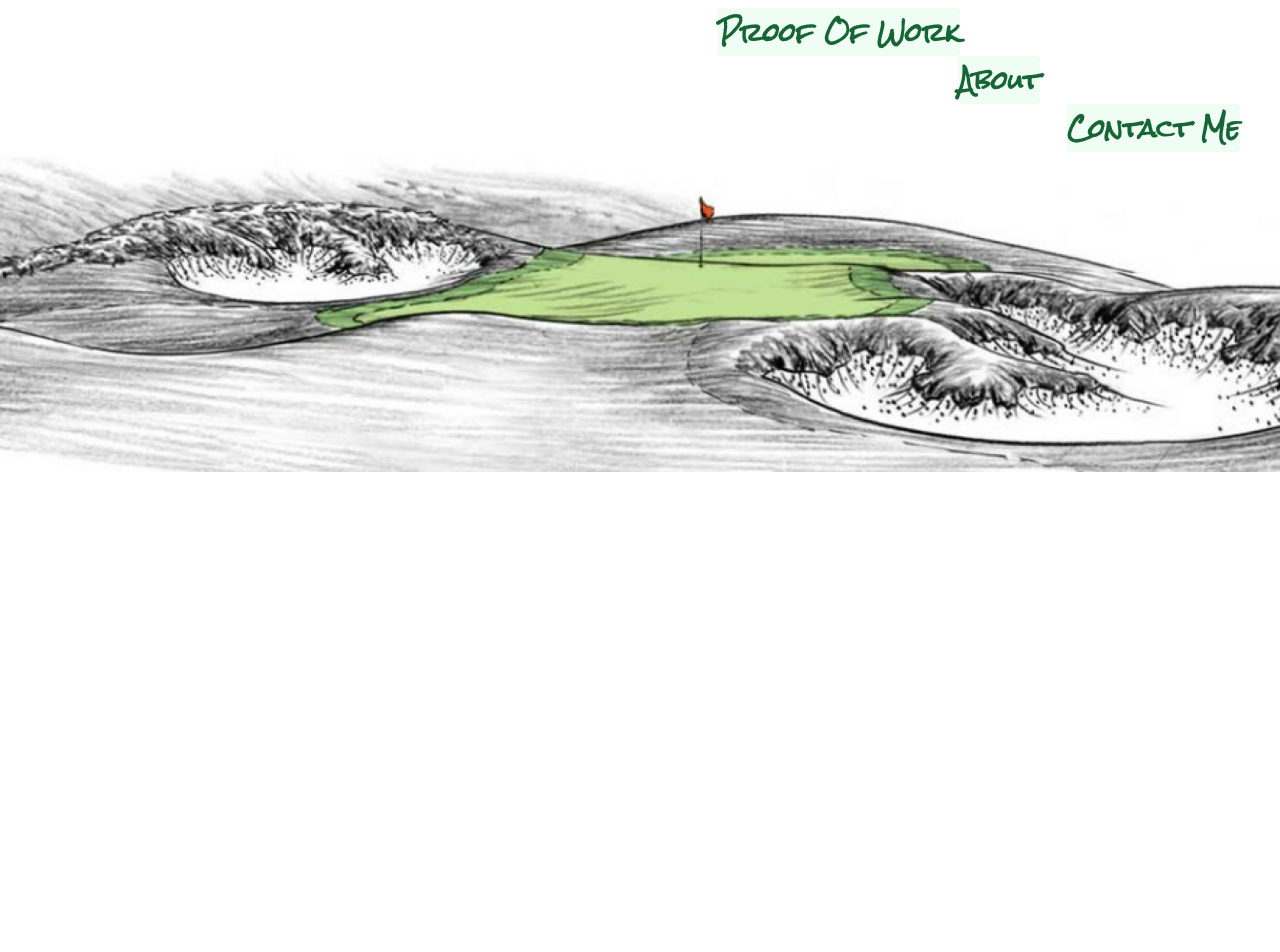
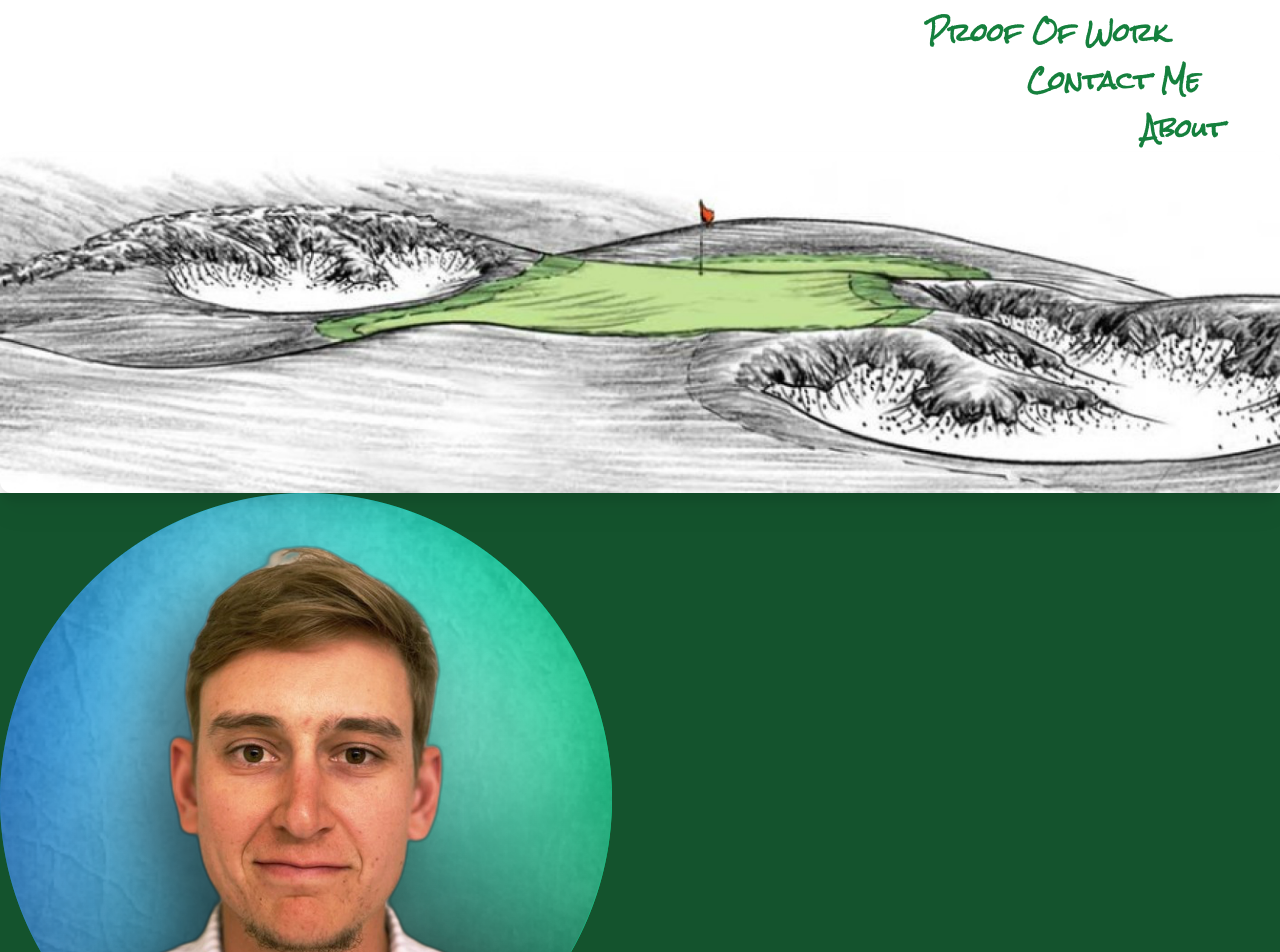
Before and after one commit to Codyvegas/codys-tw-site, a React (Vite) app: page / in a window 1280 px wide. Shown: the top 952 px of the page. Before the commit the page ends 800 px from the top, so only its background shows below. Built offline with nearby package versions, Linux system fonts and the light colour scheme; what prettier-plugin-tailwindcss would draw is missing.

Commit message:
header constructed

```diff
--- a/src/presentation/header/Header.jsx
+++ b/src/presentation/header/Header.jsx
@@ -3,34 +3,31 @@ import { Link } from "react-router-dom";
 
 function Header() {
   return (
-    <div className="overflow-auto">
+    <div className="">
       <div className=" button-container mt-2 flex flex-col items-end  ">
-        {/* <div className="max-w-sm text-2xl font-semibold text-green-800"> */}
-        {/* <div className="max-w-sm py-2 text-2xl font-semibold text-green-800"> */}
-        {/* <Link to="/proof-of-work"> */}
-        <button className="mr-80 max-w-xs rounded bg-green-50 py-2 text-2xl font-semibold text-green-800  active:bg-red-600">
-          Proof Of Work
-        </button>
-        {/* </Link> */}
-        {/* </div> */}
-        {/* <div className="max-w-sm py-2 text-2xl font-semibold text-green-800"> */}
-        {/* <Link to="/about"> */}
-        <button className=" mr-60 max-w-xs rounded bg-green-50 py-2 text-2xl font-semibold text-green-800  active:bg-red-600">
-          About
-        </button>
-        {/* </Link> */}
-        {/* </div> */}
-        {/* <div className="max-w-sm py-2 text-2xl font-semibold text-green-800"> */}
-        {/* <Link to="/contact-me"> */}
-        <button className=" mr-10 max-w-xs rounded bg-green-50 py-2 text-2xl font-semibold text-green-800  active:bg-red-600">
-          Contact Me
-        </button>
-        {/* </Link> */}
-        {/* </div> */}
+        <Link to="/proof-of-work">
+          <button className=" mr-20 max-w-xs rounded-md px-8 py-2 pt-2 text-2xl font-semibold text-green-700 hover:text-green-600 active:bg-red-400">
+            Proof Of Work
+          </button>
+        </Link>
+        <Link to="/about">
+          <button className=" mr-12 max-w-xs rounded-md px-8 py-2 pt-2 text-2xl font-semibold text-green-700 hover:text-green-600 active:bg-red-400">
+            Contact Me
+          </button>
+        </Link>
+        <Link to="/contact-me">
+          <button className=" mr-6 max-w-xs rounded-md px-8 py-2 pt-2 text-2xl font-semibold text-green-700 hover:text-green-600 active:bg-red-400">
+            About
+          </button>
+        </Link>
       </div>
-      <div className="background-img">
-        <img className="scale-70 h-80  min-w-full" src={mainLogo} alt=""></img>
-      </div>
+      {/* <div className="background-img"> */}
+      <img
+        className="min-w-full rounded-xl drop-shadow-xl hover:bg-blue-600"
+        src={mainLogo}
+        alt=""
+      ></img>
+      {/* </div> */}
     </div>
   );
 }
--- a/src/presentation/pages/landingpage/LandingPage.jsx
+++ b/src/presentation/pages/landingpage/LandingPage.jsx
@@ -1,7 +1,17 @@
 import headshot from "../../../assets/headshot.png";
 
 function LandingPage() {
-  return <div className="vh- bg-green-900"></div>;
+  return (
+    <div className="landing-page vh- bg-green-900">
+      <div className="codys-blur">
+        <img
+          className="my-headshot"
+          src={headshot}
+          alt="A picture of me!"
+        ></img>
+      </div>
+    </div>
+  );
 }
 
 export default LandingPage;
```
